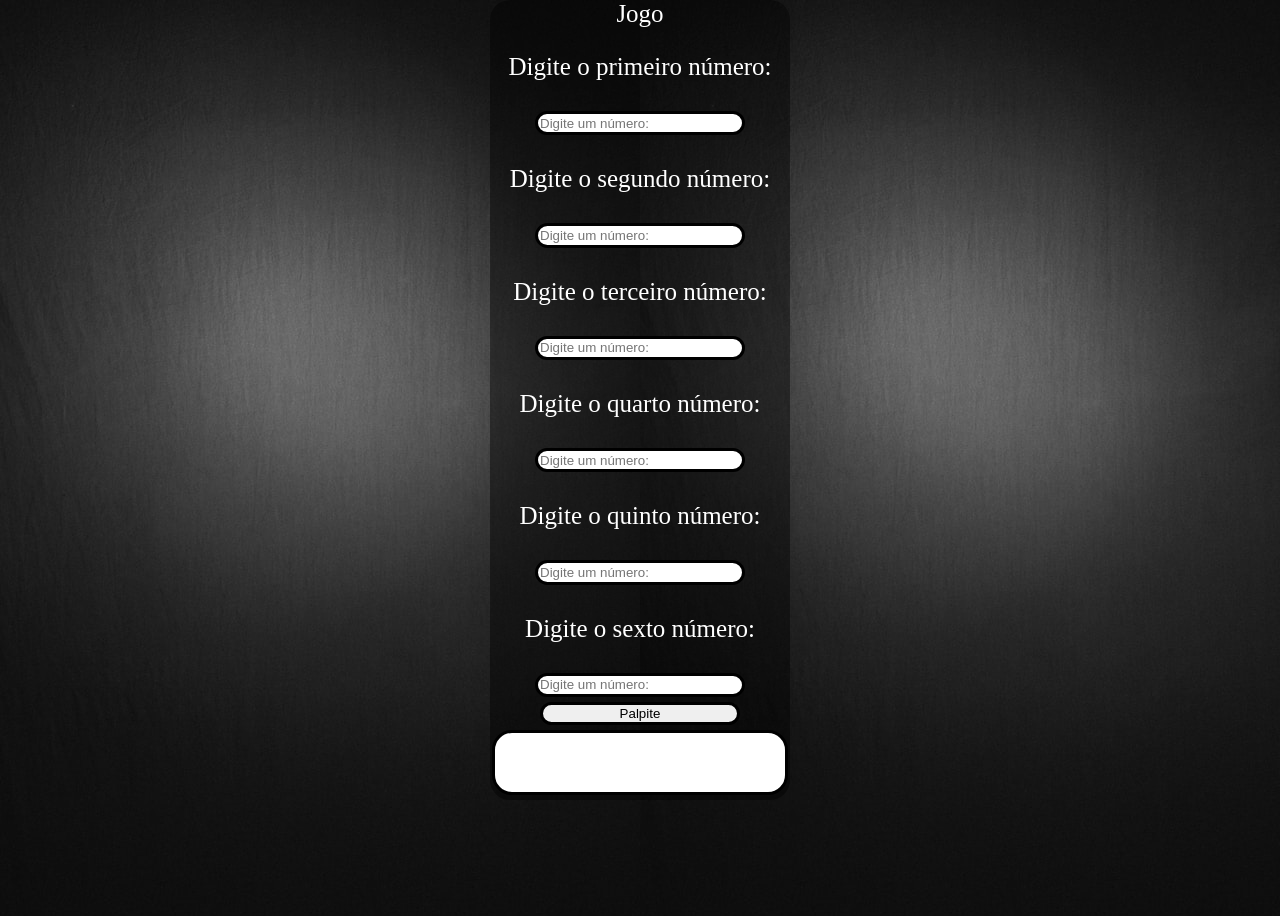
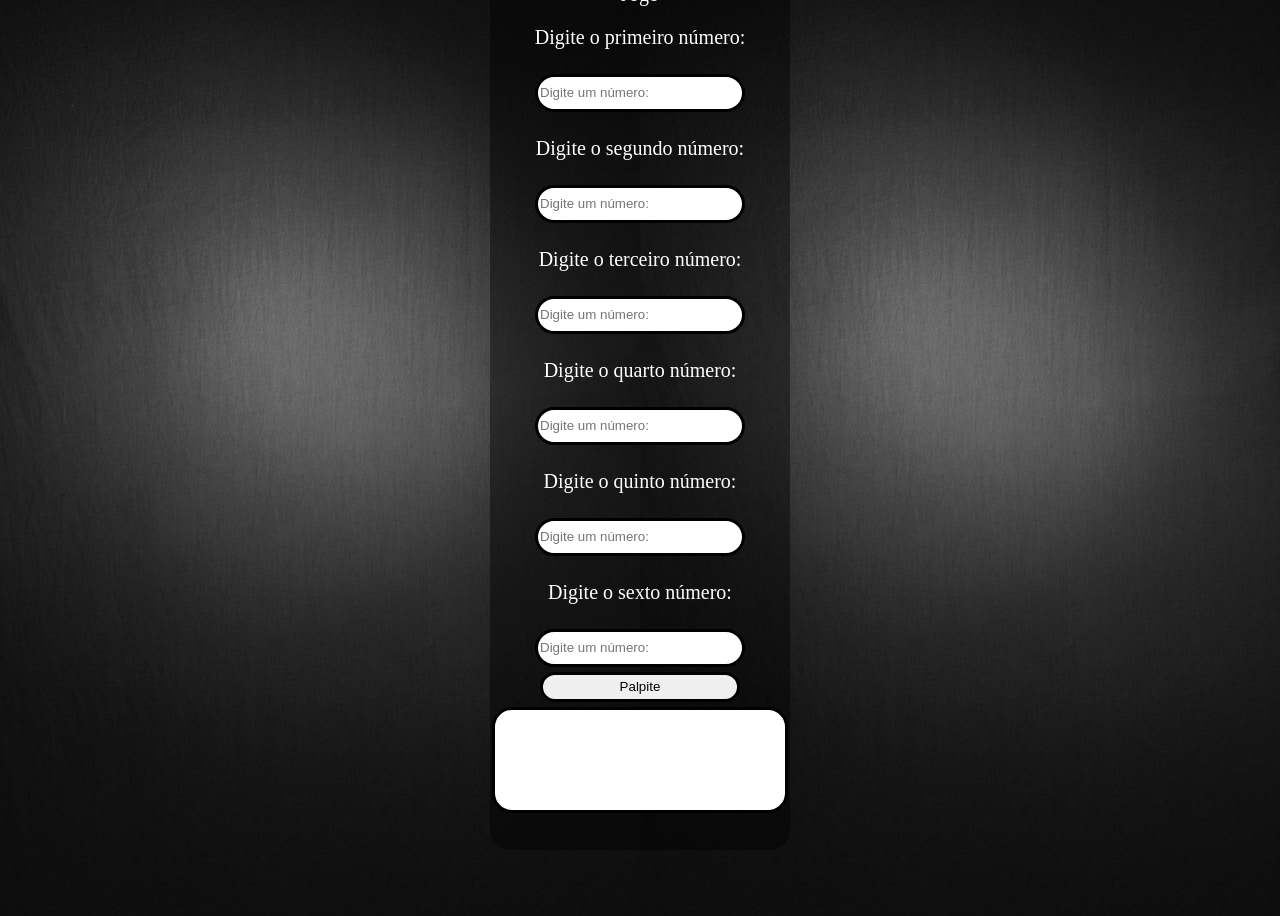
Before and after one commit to Rafael-Marcio/Projeto, a PHP site: page /index5.html in a window 1280 px wide. Run offline with PHP 8.4, Linux system fonts and the light colour scheme.

Commit message:
rafael-marcio

```diff
--- a/atividades/CSS/index.css
+++ b/atividades/CSS/index.css
@@ -15,6 +15,7 @@ a{
     font-size: 30px;
     color: black;
     margin: 30px;
+    color: white;
 }
 div{
     width: 300px;
@@ -23,7 +24,7 @@ div{
     flex-direction: column;
     align-items: center;
     justify-content: center;
-    background-color: rgba(128, 128, 128, 0.278);
+    background-color: rgba(128, 128, 128, 0.455);
     border-radius: 20px;
 }
 .caixa{
--- a/atividades/CSS/index5.css
+++ b/atividades/CSS/index5.css
@@ -5,13 +5,13 @@ body{
 }
 div{
     width: 300px;
-    height: 800px;
+    height: 900px;
     display: flex;
     flex-direction: column;
     align-items: center;
     justify-content: center;
     background-color: rgba(0, 0, 0, 0.426);
-    font-size: 25px;
+    font-size: 20px;
     color: white;
     border-radius: 20px;
 }
```
